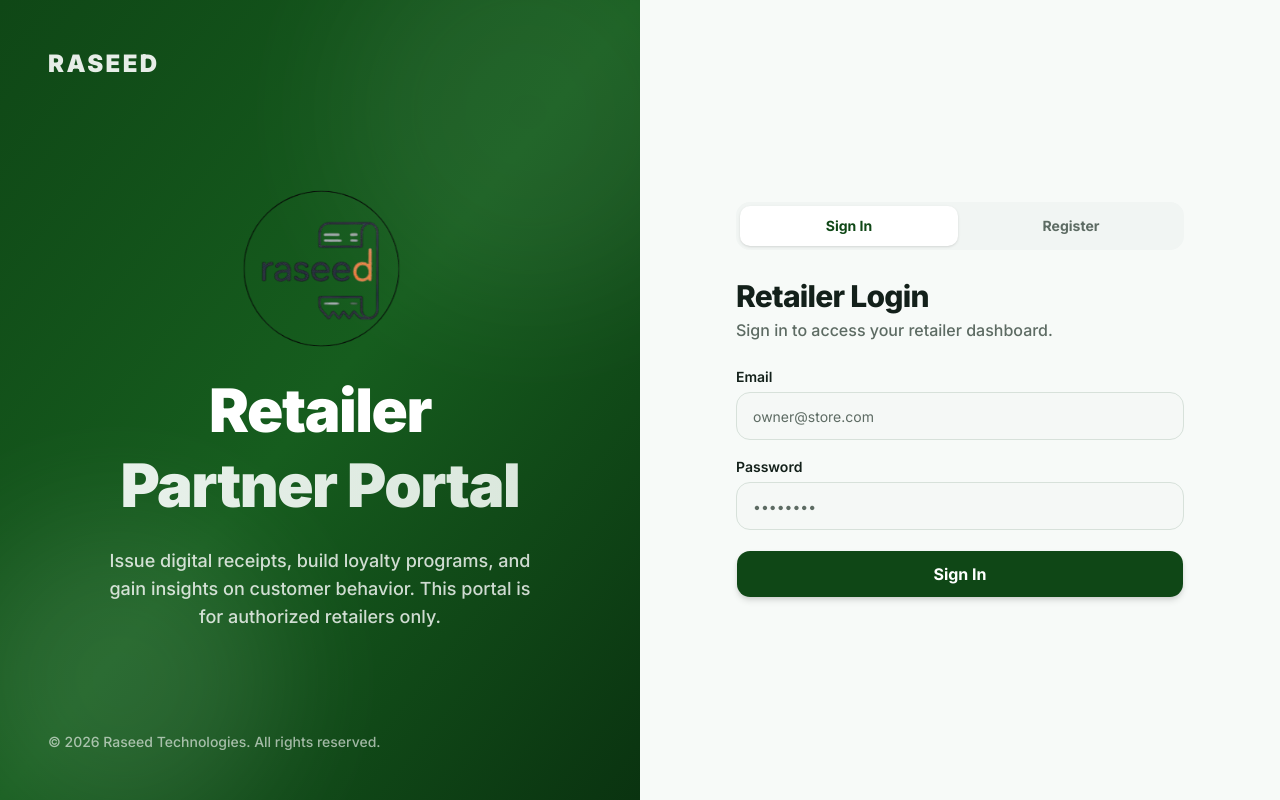
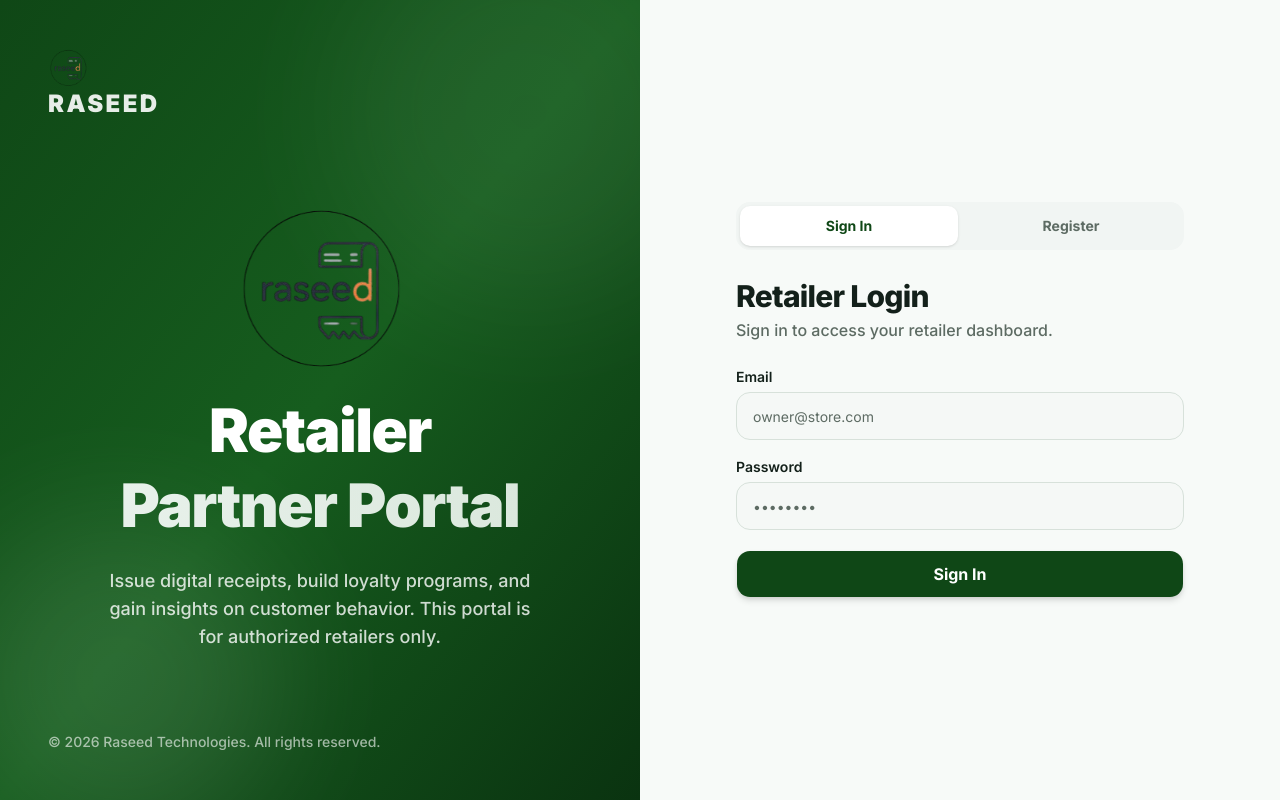
Before and after one commit to Abubakar-Imran/Raseed_POS, a Next.js app: page /retailer-portal in a window 1280 px wide. Built offline with nearby package versions, Linux system fonts and the light colour scheme.

Commit message:
feat: add Raseed logo to customer dashboard and retailer portal for branding consistency

```diff
--- a/src/app/retailer-portal/page.tsx
+++ b/src/app/retailer-portal/page.tsx
@@ -112,7 +112,15 @@
                     <div className="absolute bottom-10 left-10 -ml-20 -mb-20 h-80 w-80 rounded-full bg-secondary opacity-10 blur-3xl" />
 
                     <div className="relative z-10">
-                            <span className="text-2xl font-black tracking-widest uppercase text-primary-foreground opacity-90">Raseed</span>
+                        <Image
+                            src="/raseed_logo3.png"
+                            alt="Raseed logo"
+                            width={20}
+                            height={20}
+                            className="h-10 w-10 rounded-md object-contain"
+                            priority
+                        />
+                        <span className="text-2xl font-black tracking-widest uppercase text-primary-foreground opacity-90"><a href="/">Raseed</a></span>
                     </div>
 
                     <div className="relative z-10 max-w-xl flex flex-col items-center text-center">
```
Also changed, not shown: src/app/customer/dashboard/layout.tsx (indentation only).
